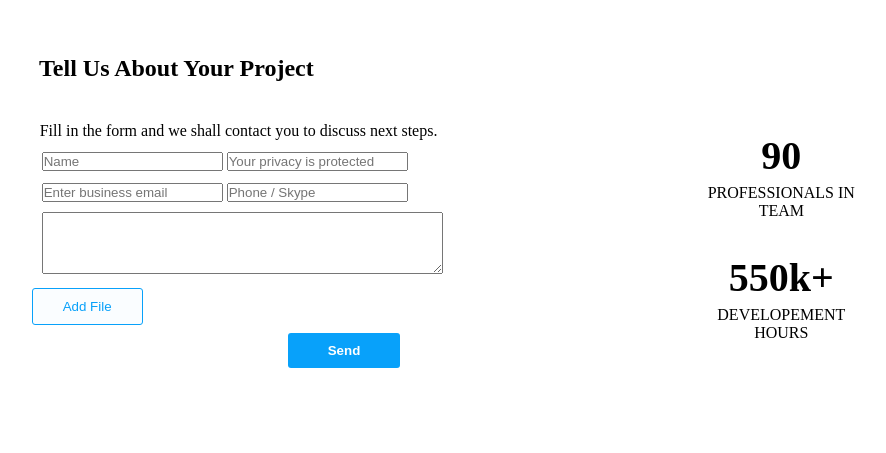
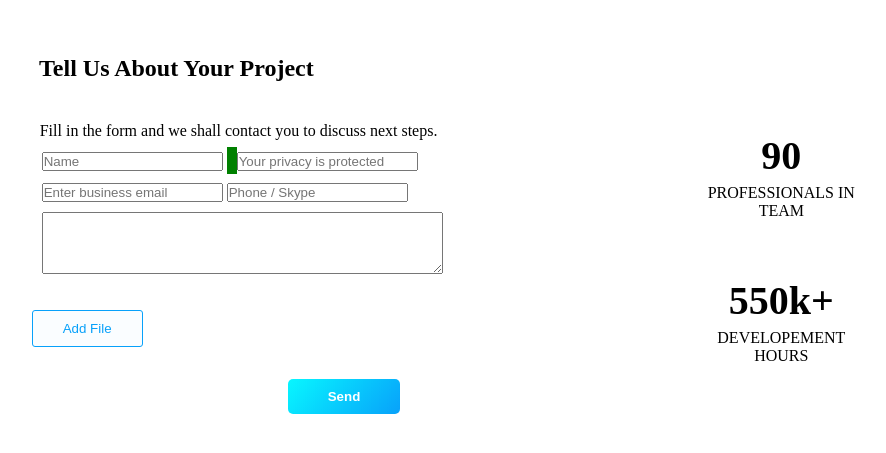
Before and after one commit to sajinpaula92/Code-with-Balaji, a plain HTML site: page Tasks/Task 2/index.html in a window 1280 px wide. Shown: the part 137-590 px from the top of the page, without its empty margins (353-1239 px from the left). Drawn offline with Linux system fonts and the light colour scheme.

Commit message:
task 2 practice

```diff
--- a/Tasks/Task 2/index.html
+++ b/Tasks/Task 2/index.html
@@ -28,7 +28,7 @@
                         <input type="text" id="Name" placeholder="Name"/>
 
 
-                        <label for="privacy" class="box"></label>
+                        <label for="privacy" class="box privacy"></label>
                         <input type="text" id="privacy" placeholder="Your privacy is protected"/>
 
                         </div>
--- a/Tasks/Task 2/main.css
+++ b/Tasks/Task 2/main.css
@@ -38,7 +38,9 @@ body {
     margin: 12px 10px;
 }
 
-.box {
+.privacy {
+
+    border: 5px solid #008000;
 
 
 }
@@ -60,8 +62,9 @@ body {
     margin: 0.5rem 16rem;
     padding: 10px 40px;
     background-color: #08a1fa;
+    background: linear-gradient(-50deg, #08a1fa, hsla(182, 100%, 50%, 0.97));
     border: none;
-    border-radius: 3px;
+    border-radius: 5px;
     color: #ffffff;
     font-weight: 600;
 }
@@ -69,6 +72,7 @@ body {
 .addfile {
 
     display: block;
+    margin: 2rem 0rem;
     padding: 10px 30px;
     background-color: #fafdff;
     border: 1px solid #08a1fa;
```
